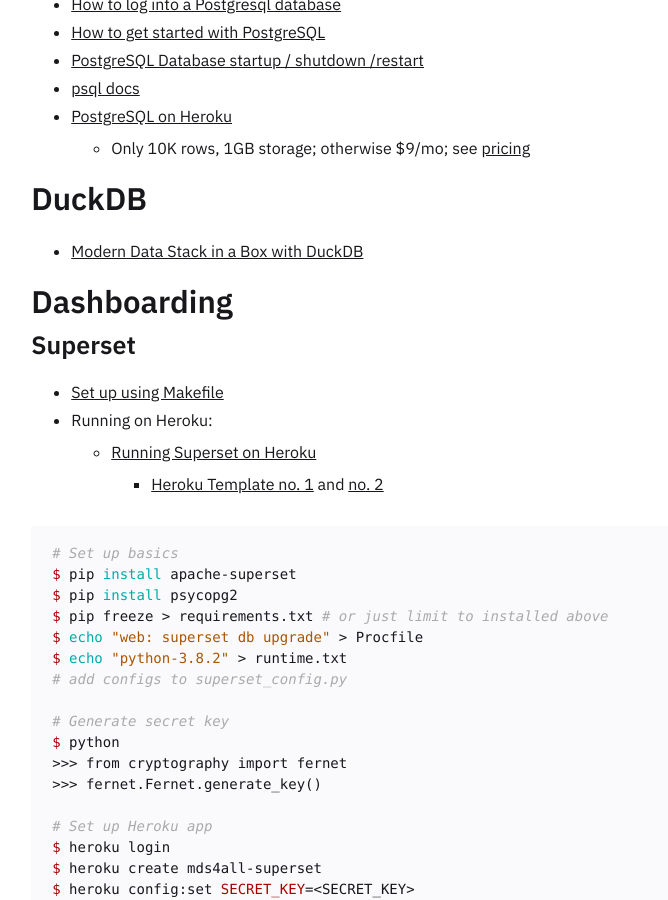
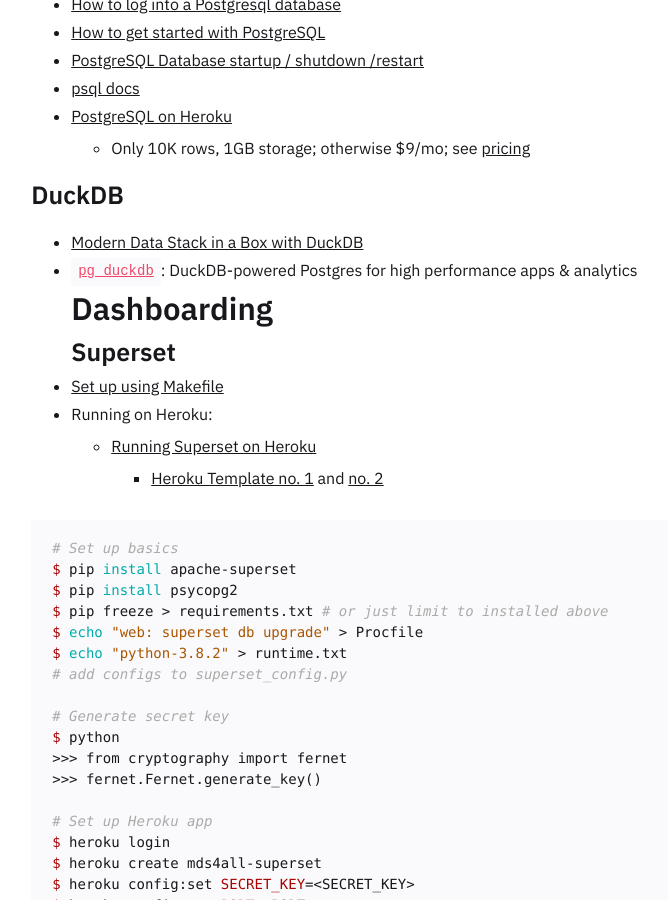
Before and after one commit to one-data-cookie/one-data-cookie.github.io, a Jekyll site: the page built from _notes/data-engineering/Build modern data stack.md, in a window 1280 px wide and 900 px high, scrolled down 3174 px. Shown: the whole window, without its empty margins (264-932 px from the left). Built offline with Jekyll 4.4.1, drawn with Linux system fonts in a browser that asks for light colours; some of the changed text lies outside the part shown.

Commit message:
sync notes and files as of 2024-08-26 18:09:46 UTC

```diff
--- a/_notes/data-engineering/Build modern data stack.md
+++ b/_notes/data-engineering/Build modern data stack.md
@@ -105,9 +105,9 @@
 * [PostgreSQL on Heroku](https://dev.to/prisma/how-to-setup-a-free-postgresql-database-on-heroku-1dc1)
 	* Only 10K rows, 1GB storage; otherwise $9/mo; see [pricing](https://elements.heroku.com/addons/heroku-postgresql)
 
-## DuckDB
+### DuckDB
 * [Modern Data Stack in a Box with DuckDB](https://duckdb.org/2022/10/12/modern-data-stack-in-a-box.html)
-
+* [`pg_duckdb`](https://github.com/duckdb/pg_duckdb): DuckDB-powered Postgres for high performance apps & analytics
 ## Dashboarding
 ### Superset
 * [Set up using Makefile](https://dev.to/lyndsiwilliams/apache-superset-installing-locally-is-easy-using-the-makefile-4ofi)
```
Also changed, not shown: other parts of _notes/data-engineering/Build modern data stack.md (+1 -1 lines).
